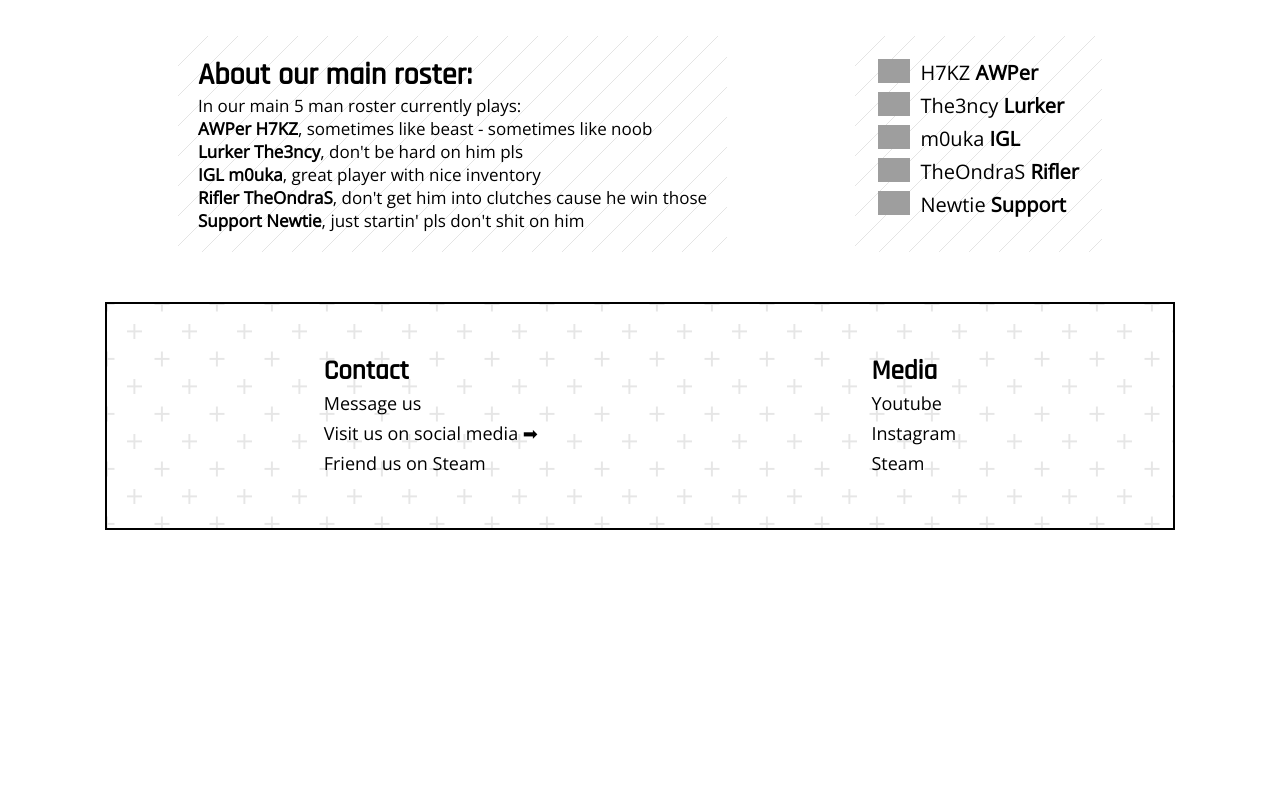
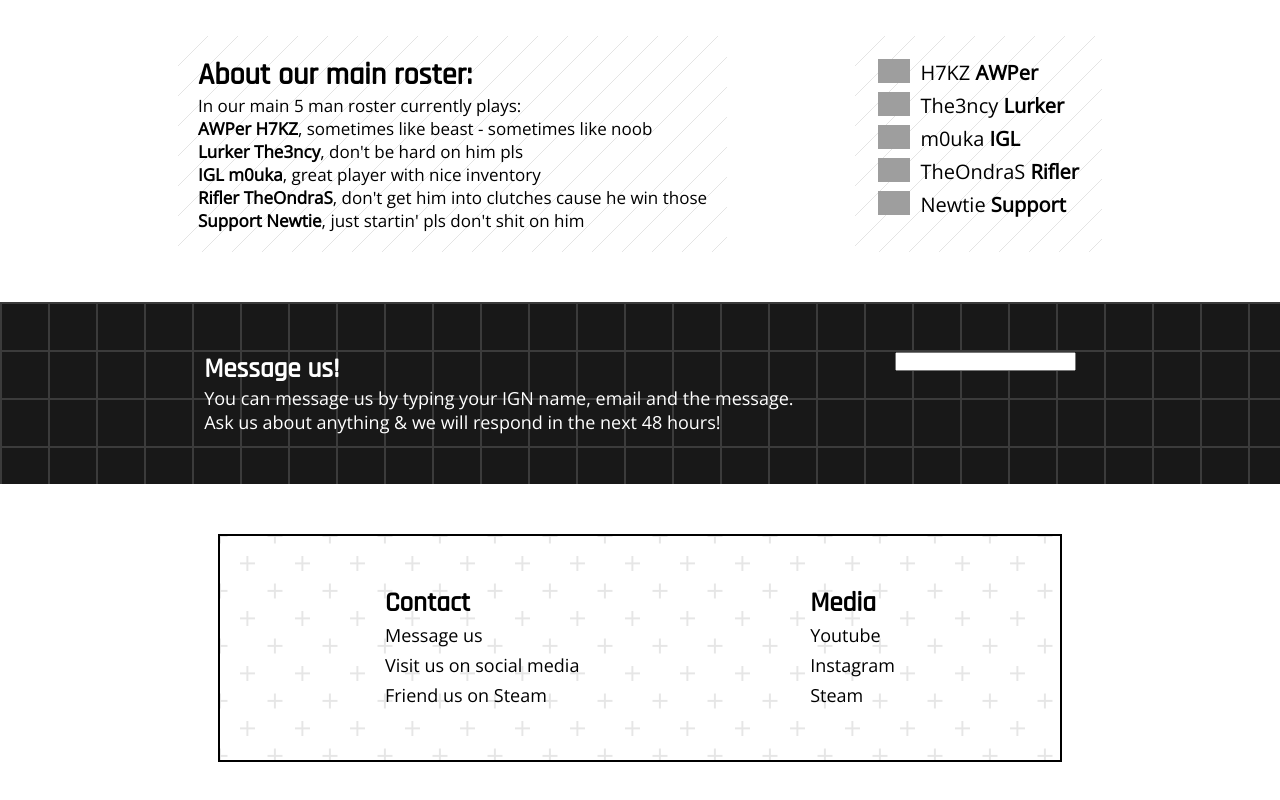
Before and after one commit to 3ncy/Cyber2K20, a plain HTML site: page index.html in a window 1280 px wide. Shown: the part 712-1512 px from the top of the page. Before the commit the page ends 1292 px from the top, so only its background shows below. Drawn offline with nearby package versions, Linux system fonts and the light colour scheme; grey boxes are pictures that could not be loaded.

Commit message:
form is starting

```diff
--- a/index.html
+++ b/index.html
@@ -9,7 +9,9 @@
     </head>
     <body>
         <div class="landingpage-wrapper">
+            <!--LANDING PAGE WRAPPER-->
             <nav class="navbar">
+                <!--NAVBAR-->
                 <div class="navbar-logo">
                     <h4>Cyber2K20</h4>
                 </div>
@@ -26,6 +28,7 @@
                 </ul>
             </nav>
             <div class="landingpage-content">
+                <!--LANDING PAGE-->
                 <div class="landingpage-text">
                     <div class="landingpage-text-intro">
                         <h1 class="landingpage-text-intro-heading">Welcome to Cyber2K20</h1>
@@ -45,6 +48,7 @@
             </div>
         </div>
         <section id="about" class="about-section">
+            <!--ABOUT SECTION!!!-->
             <div class="about-section-container">
                 <div class="about-section-text">
                     <h2 class="about-section-text-heading">
@@ -95,14 +99,29 @@
         </section>
         <section id="join" class="join-section">
             <!--JOIN SECTION!!!-->
+            <div class="join-section-container">
+                <div class="join-section-text">
+                    <h2 class="join-section-text-heading">
+                        Message us!
+                    </h2>
+                    <p class="join-section-text-bottom">
+                        You can message us by typing your IGN name, email and the message. <br>
+                        Ask us about anything & we will respond in the next 48 hours!
+                    </p>
+                </div>
+                <div class="join-section-form">
+                    <input type="text" class="join-section-form-name">
+                </div>
+            </div>
         </section>
         <section id="contact" class="contact-section">
+            <!--CONTACT SECTION!!!-->
             <div class="contact-section-container">
                 <div class="contact-section-contact">
                     <h4 class="contact-section-contact-heading-contact">Contact</h4>
                     <ul class="contact-section-contact-lists">
                         <div class="contact-section-contact-list-container"><li><a href="#join" class="contact-section-contact-list">Message us</a></li></div>
-                        <div class="contact-section-contact-list-container"><li><a class="contact-section-contact-list">Visit us on social media ➡</a></li></div>
+                        <div class="contact-section-contact-list-container"><li><a class="contact-section-contact-list">Visit us on social media</a></li></div>
                         <div class="contact-section-contact-list-container"><li><a href="https://steamcommunity.com/groups/kabecko" class="contact-section-contact-list">Friend us on Steam</a></li></div>
                     </ul>
                 </div>
@@ -129,7 +148,7 @@
             </div>
         </section>
         <footer class="footer">
-
+            <!--FOOTER-->
         </footer>
     </body>
 </html>
--- a/style.css
+++ b/style.css
@@ -213,7 +213,7 @@ html {
 }
 
 .contact-section {
-    padding: 0 105px 50px 105px;
+    padding: 0 17% 50px 17%;
 }
 
 .contact-section-container {
@@ -280,6 +280,49 @@ html {
     transition: .3s ease;
 }
 
+.join-section {
+    padding: 0 0 50px 0;
+}
+
+.join-section-container {
+    display: flex;
+    justify-content: space-around;
+    padding: 50px 12% 50px 12%;
+    position: relative;
+    color: #ffffff;
+}
+
+.join-section-container::before {
+    content: "";
+
+    position: absolute;
+    top: 0;
+    left: 0;
+
+    height: 100%;
+    width: 100%;
+
+    background-color: #000000;
+    opacity: 0.9;
+    background-image:  linear-gradient(#262626 2px, transparent 2px), linear-gradient(to right, #262626 2px, #000000 2px);
+    background-size: 48px 48px;
+    z-index: -1;
+}
+
+.join-section-text-heading {
+    font-family: 'Rajdhani', sans-serif;
+    font-size: 27px;
+}
+
+.join-section-text-bottom {
+    font-family: 'Open sans', sans-serif;
+    font-size: 18px;
+}
+
+.join-section-form-name {
+
+}
+
 @media (max-width:800px) {
     .landingpage-content {
         flex-direction: column;
@@ -302,6 +345,17 @@ html {
         align-items: center;
     }
 
+    .join-section-container {
+        flex-direction: column;
+    }
+}
+
+@media(max-width:650px) {
+    .contact-section-contact, .contact-section-media {
+        justify-content: center;
+        text-align: center;
+    }
+
     .contact-section {
         padding: 0px 50px 50px 50px;
     }
```
Also changed, not shown: backgrounds/contact-background.png (deleted).
